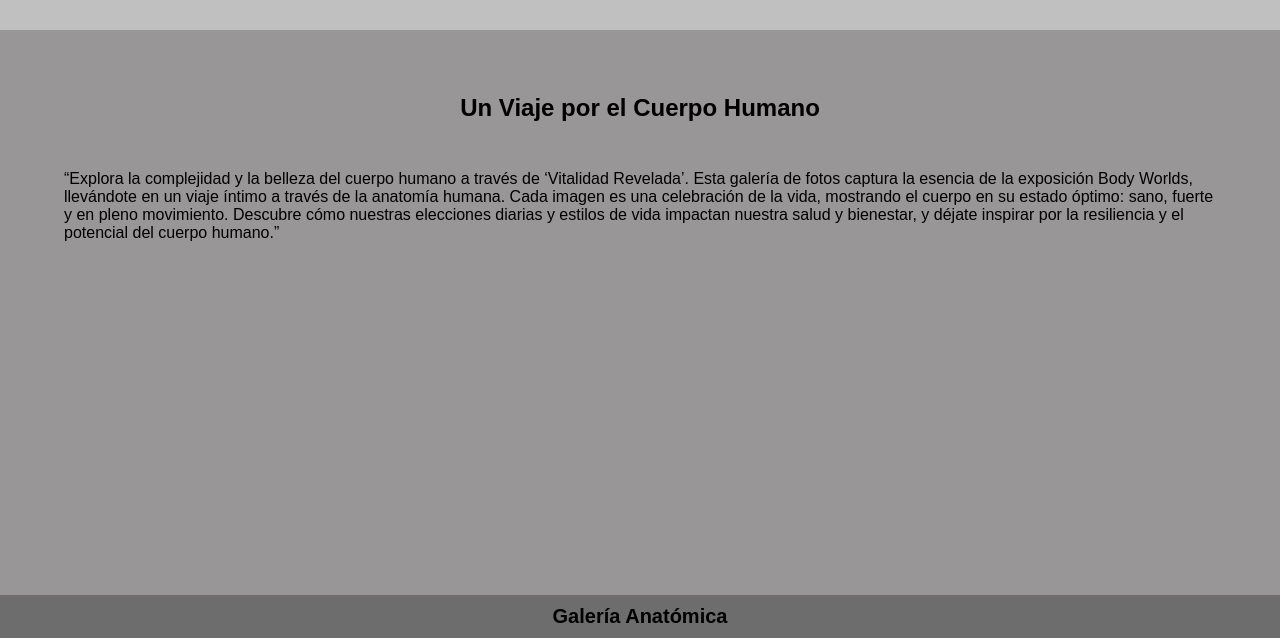
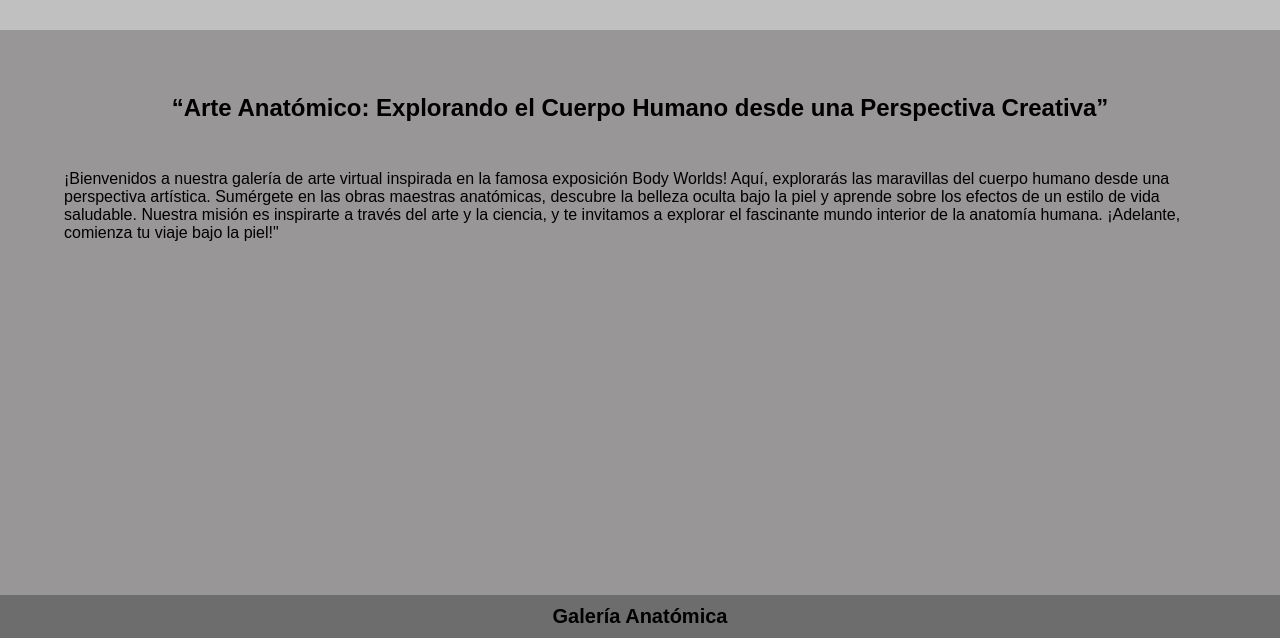
Before and after one commit to JCVasquez90/Galeria-Arte, a plain HTML site: page index.html in a window 1280 px wide. Shown: the part 162-800 px from the top of the page. Drawn offline with Linux system fonts and the light colour scheme.

Commit message:
cambio de h2 y p en pagina de inici(index)

```diff
--- a/index.html
+++ b/index.html
@@ -23,12 +23,12 @@
   </header>
 
   <section>
-    <h2>Un Viaje por el Cuerpo Humano</h2>
-    <p>“Explora la complejidad y la belleza del cuerpo humano a través de ‘Vitalidad Revelada’. Esta galería de fotos
-      captura la esencia de la exposición Body Worlds, llevándote en un viaje íntimo a través de la anatomía humana.
-      Cada imagen es una celebración de la vida, mostrando el cuerpo en su estado óptimo: sano, fuerte y en pleno
-      movimiento. Descubre cómo nuestras elecciones diarias y estilos de vida impactan nuestra salud
-      y bienestar, y déjate inspirar por la resiliencia y el potencial del cuerpo humano.”</p>
+    <h2>“Arte Anatómico: Explorando el Cuerpo Humano desde una Perspectiva Creativa”</h2>
+    <p>¡Bienvenidos a nuestra galería de arte virtual inspirada en la famosa exposición Body Worlds! Aquí, explorarás
+      las maravillas del cuerpo humano desde una perspectiva artística. Sumérgete en las obras maestras anatómicas,
+      descubre la belleza oculta bajo la piel y aprende sobre los efectos de un estilo de vida saludable. Nuestra misión
+      es inspirarte a través del arte y la ciencia, y te invitamos a explorar el fascinante mundo interior de la
+      anatomía humana. ¡Adelante, comienza tu viaje bajo la piel!"</p>
   </section>
 
 
```
